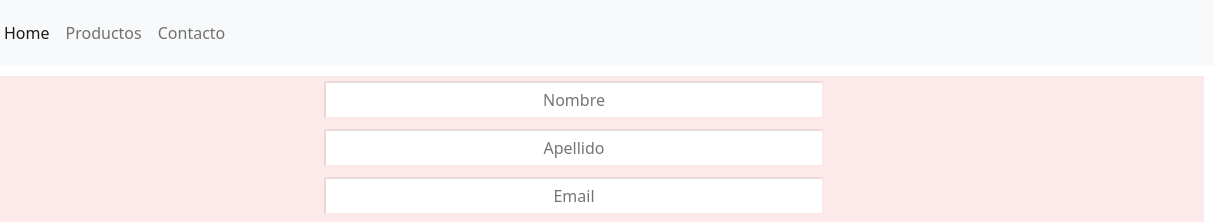
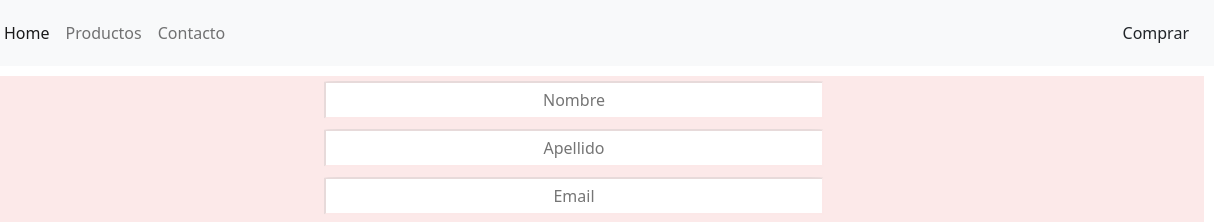
Before and after one commit to ValeriaFigueroa24/mi_repositorio, a plain HTML site: page contacto.html in a window 1280 px wide. Shown: the top 222 px of the page, 66-1280 px from the left. Drawn offline with nearby package versions, Linux system fonts and the light colour scheme.

Commit message:
git commit "nuevo boton-comprar"

```diff
--- a/contacto.html
+++ b/contacto.html
@@ -28,7 +28,7 @@
             <a class="nav-link" href="./contacto.html">Contacto</a>
           </li>
         </ul>
-
+        <button class="btn">Comprar</button>
       </div>
     </div>
 </nav>
--- a/styles.css
+++ b/styles.css
@@ -26,3 +26,5 @@ p{ color: blue;}
         color: rgb(243, 165, 165, 0.247);
        text-align: center;
      }
+
+     .btn { background-color: rgb(243, 165, 165, 0.247);}
```
